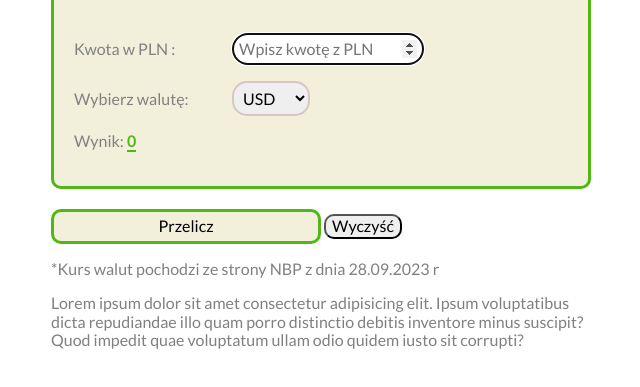
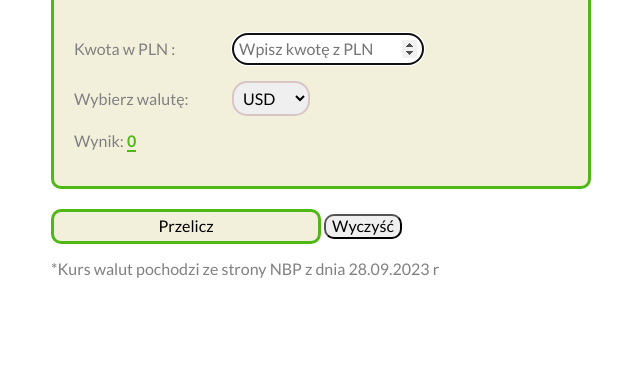
Before and after one commit to BarbaraMarcinkowska/currency-converter, a plain HTML site: page index.html in a window 1280 px wide. Shown: the part 153-540 px from the top of the page, without its empty margins (319-959 px from the left). Drawn offline with nearby package versions, Linux system fonts and the light colour scheme.

Commit message:
test text removed

```diff
--- a/index.html
+++ b/index.html
@@ -47,7 +47,5 @@
     </form>
     </div>
 <p> *Kurs walut pochodzi ze strony NBP z dnia 28.09.2023 r </p>
-<p> Lorem ipsum dolor sit amet consectetur adipisicing elit. Ipsum voluptatibus dicta repudiandae illo quam porro distinctio debitis inventore minus suscipit? Quod impedit quae voluptatum ullam odio quidem iusto sit corrupti?
-</p>
 </body>
 </html>
```
